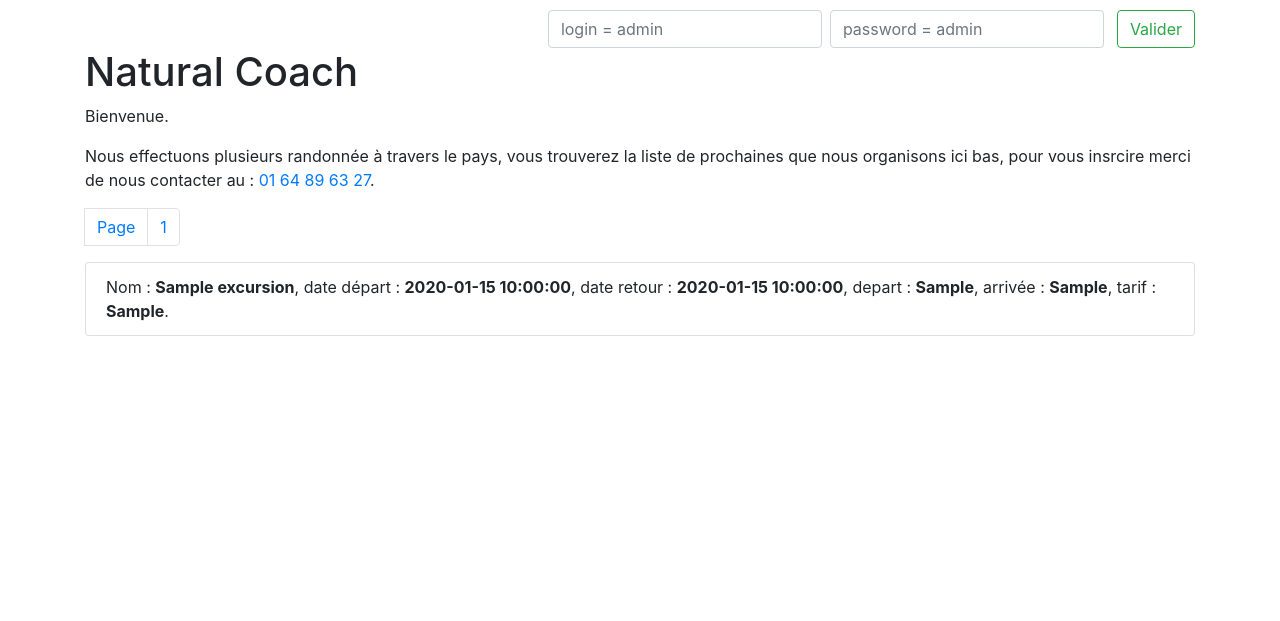
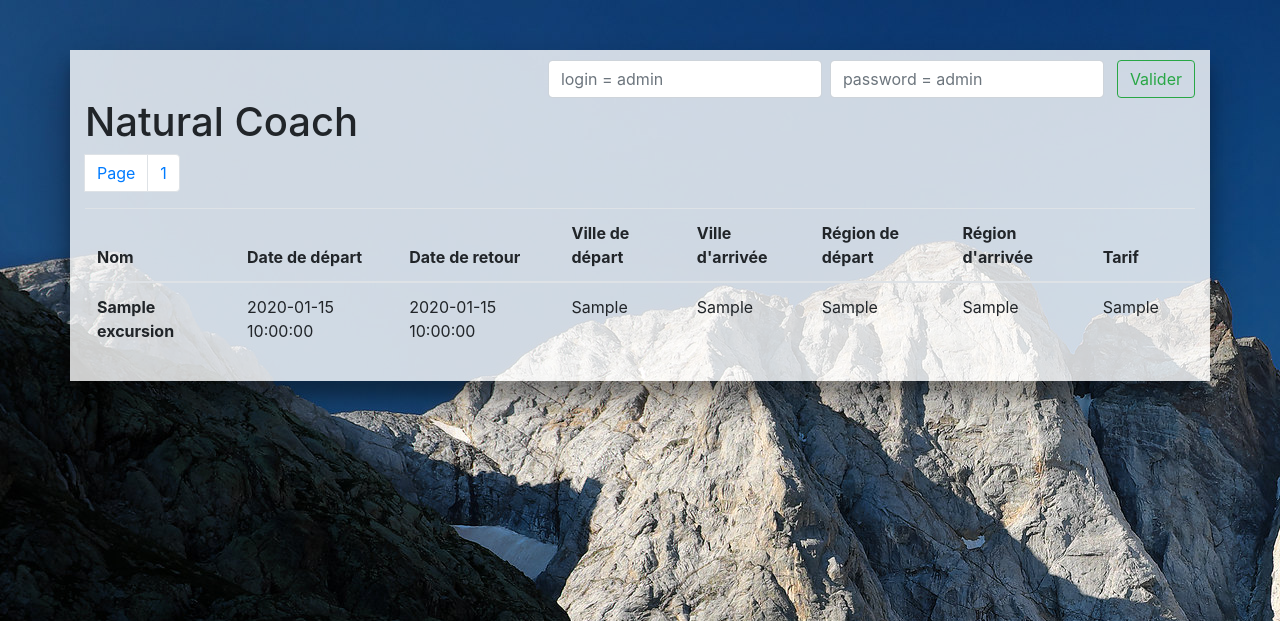
Before and after one commit to AlxandrV/natural_coach, a PHP site: page / in a window 1280 px wide. Shown: the top 621 px of the page. Run offline with PHP 8.4, Linux system fonts and the light colour scheme; tables that the repository leaves empty or names only in its code hold one stand-in row (values such as "Sample post").

Commit message:
Add - style

```diff
--- a/index.php
+++ b/index.php
@@ -59,8 +59,6 @@ session_start();
                 </form>
             </div>
             <h1>Natural Coach</h1>
-            <p>Bienvenue.</p>
-            <p>Nous effectuons plusieurs randonnée à travers le pays, vous trouverez la liste de prochaines que nous organisons ici bas, pour vous insrcire merci de nous contacter au : <a href="tel:+164896327">01 64 89 63 27</a>.</p>
         <?php
             // Boucle liste des pages
             echo '<ul class="pagination">';
@@ -73,23 +71,55 @@ session_start();
             echo '</ul>';
 
             // Liste des excursions
-            echo '<ul class="list-group">';
             $excursion = $bdd -> prepare('SELECT * FROM  excursion ORDER BY id  DESC LIMIT :debut, :limit');
             $excursion -> bindValue('debut', $debut, PDO::PARAM_INT);
             $excursion -> bindValue('limit', $limit, PDO::PARAM_INT);
             $excursion -> execute();
-            while($donnees = $excursion -> fetch()){
-                echo '<li class="list-group-item">Nom : <span>' . htmlspecialchars($donnees['nom']) . '</span>, date départ : <span>' . htmlspecialchars($donnees['date_depart']) . '</span>, date retour : <span>' . htmlspecialchars($donnees['date_retour']) . '</span>, depart : <span>' . htmlspecialchars($donnees['point_depart']) . '</span>, arrivée : <span>' . htmlspecialchars($donnees['point_arrivee']) .'</span>, tarif : <span>' . htmlspecialchars($donnees['tarif']) . '</span>.</li>';
-            }
-            echo '</ul>';
+            ?>
+            <!-- Table liste excursion -->
+            <table class="table table-hover">
+                <thead>
+                    <tr>
+                        <th scope="col">Nom</th>
+                        <th scope="col">Date de départ</th>
+                        <th scope="col">Date de retour</th>
+                        <th scope="col">Ville de départ</th>
+                        <th scope="col">Ville d'arrivée</th>
+                        <th scope="col">Région de départ</th>
+                        <th scope="col">Région d'arrivée</th>
+                        <th scope="col">Tarif</th>
+                        <th scope="col"></th>
+                    </tr>
+                </thead>
+                <tbody>
+
+                <?php
+                $i = 1;
+                while($donnees = $excursion -> fetch()){
+                    ?>
+                    <tr>
+                        <th scope="row"><?php echo htmlspecialchars($donnees['nom']) ?></th>
+                        <td><?php echo htmlspecialchars($donnees['date_depart']) ?></td>
+                        <td><?php echo htmlspecialchars($donnees['date_retour']) ?></td>
+                        <td><?php echo htmlspecialchars($donnees['point_depart']) ?></td>
+                        <td><?php echo htmlspecialchars($donnees['point_arrivee']) ?></td>
+                        <td><?php echo htmlspecialchars($donnees['region_depart']) ?></td>
+                        <td><?php echo htmlspecialchars($donnees['region_arrivee']) ?></td>
+                        <td><?php echo htmlspecialchars($donnees['tarif']) ?></td>
+                        <td>
+                    </tr>
+                <?php
+                }
+                ?>
+                </tbody>
+            </table>
+        <?php
         }
         // Fonctionnalité pour admin
         else{
             ?>
-            <main class="container">
-            <div class="d-flex justify-content-end" id="log-out">
-                </p>
-
+            <div class="d-flex justify-content-between" id="log-out">
+                <h5>Natural Coach</h5>
                 <!-- Form log out admin -->
                 <form action="identification.php" method="POST">
                     <button type="submit" name="log_out" value="log_out" class="btn btn-outline-success">Se déconnecter</button>
@@ -102,10 +132,10 @@ session_start();
             $excursion -> execute();
             ?>
 
-            <div class="d-flex justify-content-between align-items-center">
+            <div class="d-flex justify-content-between align-items-center flex-wrap">
                 <?php
                 // Boucle liste des pages
-                echo '<ul class="pagination">';
+                echo '<ul class="pagination" id="pagination">';
                 echo '<li class="page-item page-link">Page</li>';
                 for($i = 1; $i <= ceil($total[0] / $limit); $i++){
                     ?>
@@ -238,8 +268,6 @@ session_start();
                         $i++;
                     }
                     ?>
-                    </tbody>
-                </table>
                 <!-- <template id="reponse_ajax">
                     <li class="list-group-item row d-flex justify-content-between" id="clone">
                         <p class="col-12">Nom : <span></span>, date départ : <span></span>, date retour : <span></span>, depart : <span></span>, arrivée : <span></span>, tarif : <span></span>€.</p>
--- a/style.css
+++ b/style.css
@@ -1,8 +1,21 @@
-main{
-    margin-top: 10px;
-    margin-bottom: 10px;
+body{
+    background-image: url(media/background.jpg);
+    background-repeat: no-repeat;
 }
 
+main{
+    margin-top: 50px;
+    margin-bottom: 50px;
+    box-shadow: 0 19px 38px rgba(0,0,0,0.30), 0 15px 12px rgba(0,0,0,0.22);
+    background-color: rgba(255, 255, 255, .8);
+    padding-top: 10px;
+    padding-bottom: 10px;
+}
+
+
+#pagination{
+    margin-bottom: 0;
+}
 #log-out{
     margin-bottom: 10px;
 }
@@ -32,3 +45,12 @@ span{
 #correctif{
     margin-left: 5px;
 }
+
+@media (max-width: 991.98px){
+    body{
+        background-image: none;
+    }
+    .container{
+        box-shadow: none;
+    };
+}
```
Also changed, not shown: excursion.php (+14 -1 lines), gestion.php (+19 -7 lines), membre.php (+22 -10 lines), media/background.jpg (added).
